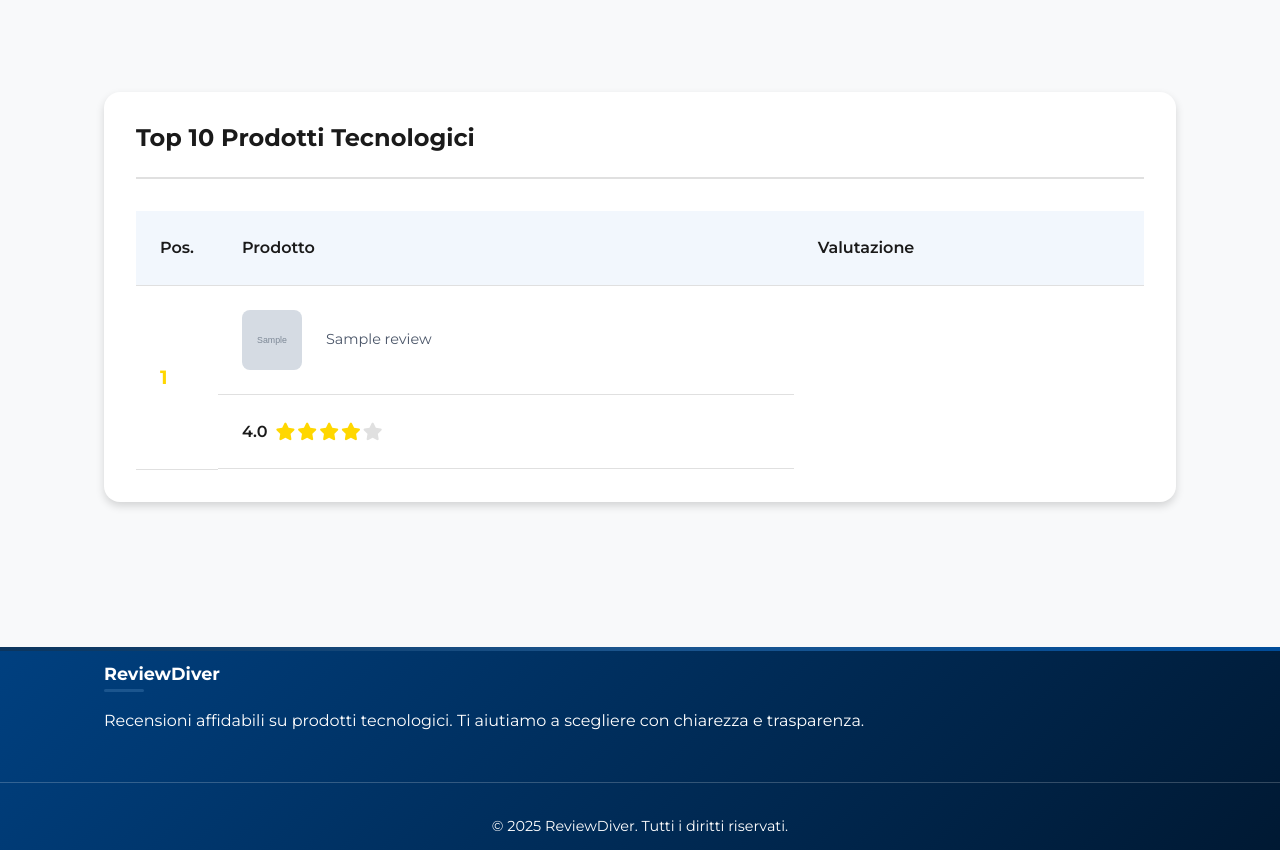
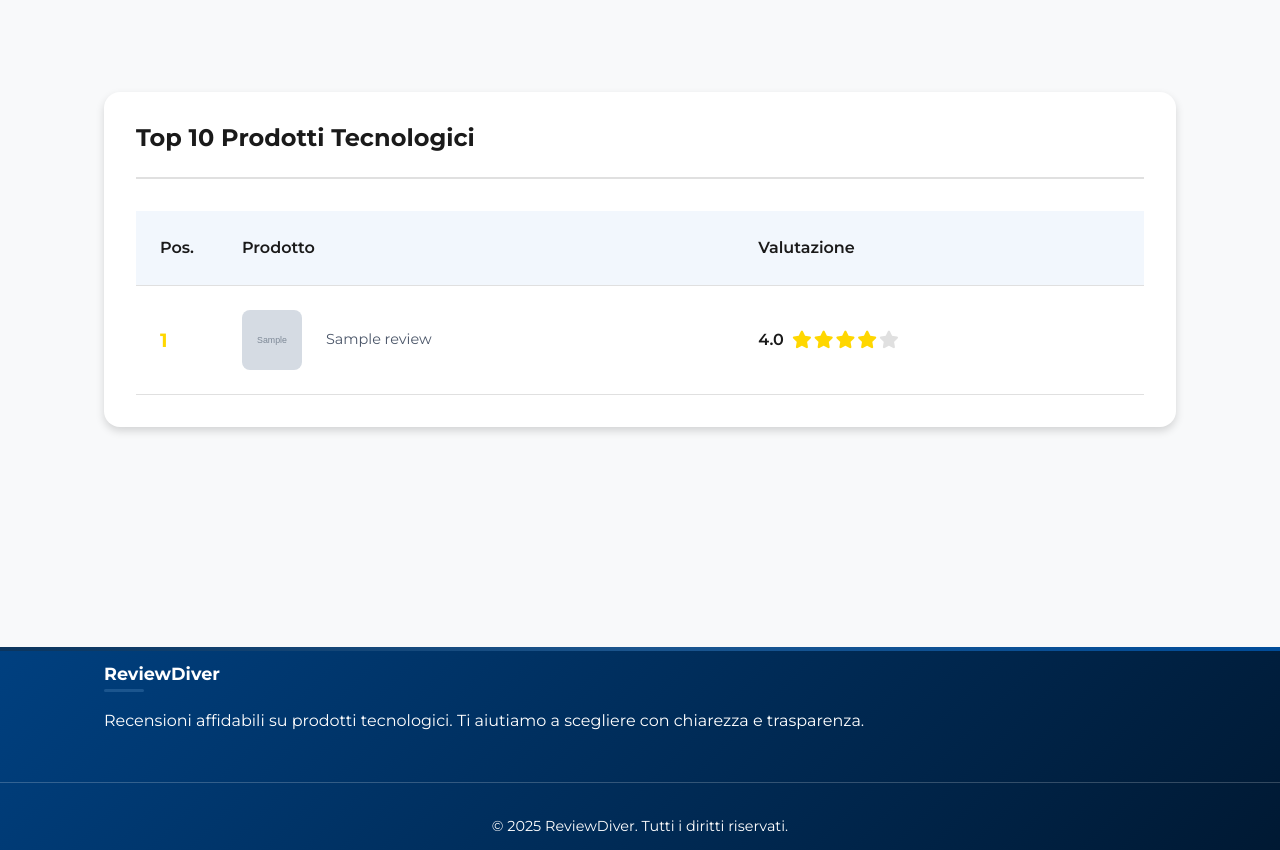
Before and after one commit to nalanshi/recensioneWeb, a PHP site: page /php/classifiche.php in a window 1280 px wide. Shown: the part 281-1131 px from the top of the page. Run offline with PHP 8.4, Linux system fonts and the light colour scheme; tables that the repository leaves empty hold one stand-in row (values such as "Sample post"); grey boxes marked "Sample" are stand-in pictures.

Commit message:
Fix table layout by using flex wrapper

```diff
--- a/css/pages.css
+++ b/css/pages.css
@@ -397,7 +397,7 @@
   color: var(--text-secondary);
 }
 
-.rating-display {
+.rating-display .rating-container {
   display: flex;
   flex-direction: row;
   align-items: center;
--- a/php/classifiche.php
+++ b/php/classifiche.php
@@ -106,7 +106,7 @@ foreach ($topReviews as $review) {
     $rowsHtml .= "<tr class='ranking-row' tabindex='0' role='link' data-review-id='{$review['review_id']}' aria-label='Dettagli {$title}'>".
                  "<td class='rank-position {$rankClass}'>{$position}</td>".
                  "<td class='product-info'>{$rowImg}<div class='product-details'><p class='product-title'>{$title}</p></div></td>".
-                 "<td class='rating-display'><span class='rating-number'>{$ratingNum}</span><div class='rating-stars'>{$stars}</div></td>".
+                 "<td class='rating-display'><div class='rating-container'><span class='rating-number'>{$ratingNum}</span><div class='rating-stars'>{$stars}</div></div></td>".
                  "</tr>";
 
     $position++;
```
